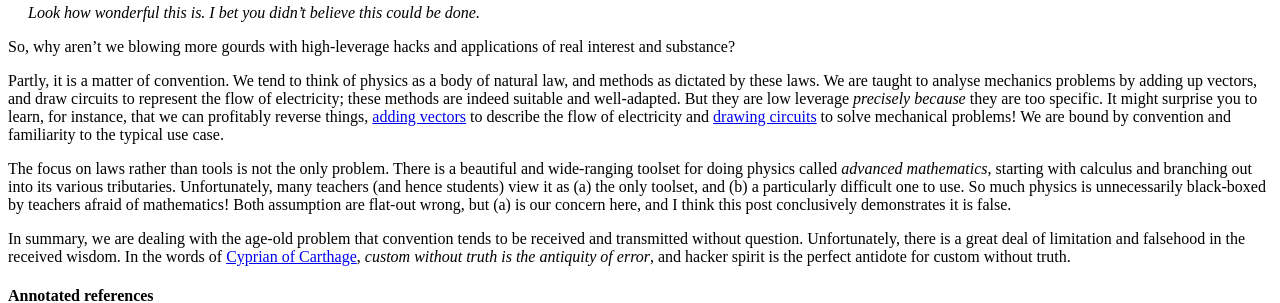
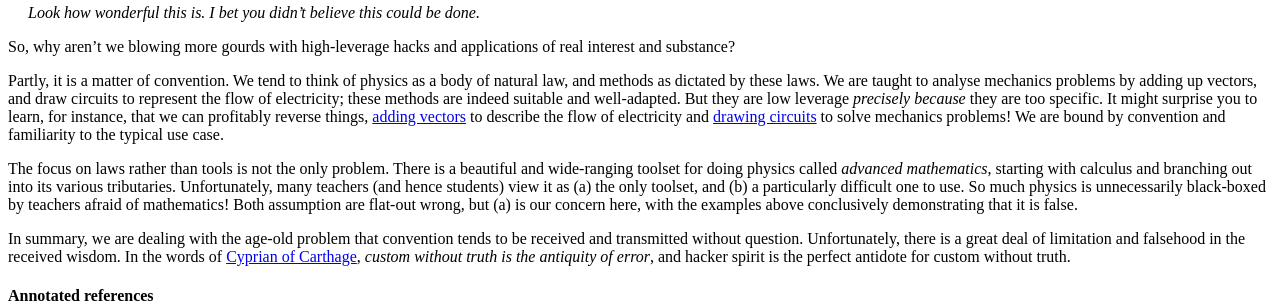
Before and after one commit to hapax/hapax.github.io, a Jekyll site: the page built from assets/simple-physics.md, in a window 1280 px wide and 900 px high, scrolled down 14933 px. Shown: the part 539-842 px from the top of the window. Built offline with Jekyll 4.4.1, drawn with Linux system fonts in a browser that asks for light colours; our own code applies the rules of GitHub Pages for plain Markdown files; formulas are drawn with MathJax 3; a script that is not in the unit is left out.

Commit message:
Update simple-physics.md

```diff
--- a/assets/simple-physics.md
+++ b/assets/simple-physics.md
@@ -1765,7 +1765,7 @@
 reverse things, [adding vectors](https://en.wikipedia.org/wiki/Phasor) to describe the
 flow of electricity and
 [drawing circuits](https://en.wikipedia.org/wiki/Mechanical%E2%80%93electrical_analogies)
-to solve mechanical problems!
+to solve mechanics problems!
 We are bound by convention and familiarity to the typical use case.
 
 The focus on laws rather than tools is not the only problem.
@@ -1775,8 +1775,8 @@
 (a) the only toolset, and (b) a particularly difficult one to use.
 So much physics is unnecessarily black-boxed by teachers afraid of
 mathematics!
-Both assumption are flat-out wrong, but (a) is our concern here, and I
-think this post conclusively demonstrates it is false.
+Both assumption are flat-out wrong, but (a) is our concern here, with
+the examples above conclusively demonstrating that it is false.
 
 In summary, we are dealing with the age-old problem that convention
 tends to be received and transmitted
```
